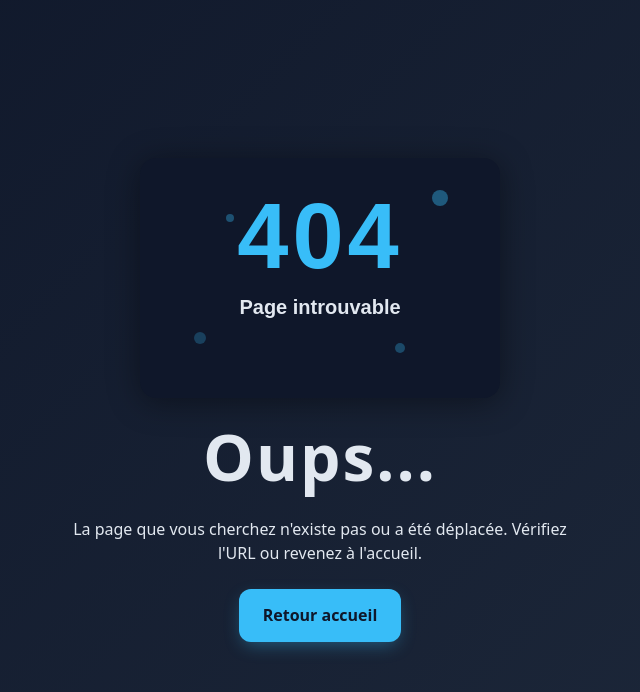
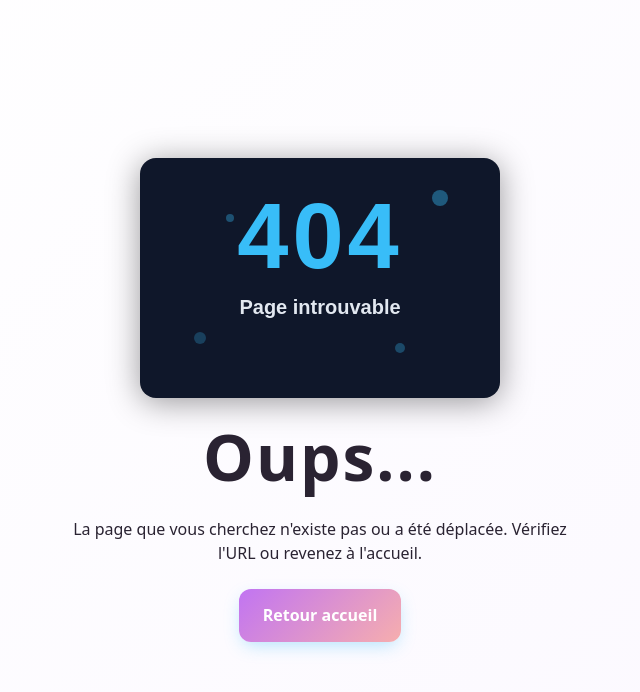
Before and after one commit to Aincrad-Flux/NextRise, a React (Vite) app in the folder frontend/: page /investor in a window 1280 px wide. Shown: the top 692 px of the page, without its empty margins (320-960 px from the left). Built offline with nearby package versions, Linux system fonts and the light colour scheme.

Commit message:
[style] update NotFound component styles for improved theming and visual consistency

```diff
--- a/frontend/src/pages/NotFound.jsx
+++ b/frontend/src/pages/NotFound.jsx
@@ -11,8 +11,8 @@ export default function NotFound() {
       alignItems: 'center',
       justifyContent: 'center',
       gap: '1.5rem',
-      background: 'linear-gradient(135deg,#0f172a,#1e293b)',
-      color: '#e2e8f0',
+       background: 'linear-gradient(135deg,#ffffff,#fbf8ff)',
+       color: 'var(--color-text)',
       textAlign: 'center',
       padding: '2rem'
     }}>
@@ -21,8 +21,8 @@ export default function NotFound() {
       <p style={{maxWidth: '520px', lineHeight: 1.5, margin: 0}}>La page que vous cherchez n'existe pas ou a été déplacée. Vérifiez l'URL ou revenez à l'accueil.</p>
       <Link to='/' style={{
         textDecoration: 'none',
-        background: '#38bdf8',
-        color: '#0f172a',
+         background: 'linear-gradient(135deg, var(--violet-500), var(--rose-300))',
+         color: '#fff',
         padding: '0.9rem 1.5rem',
         borderRadius: '0.75rem',
         fontWeight: 600,
```
